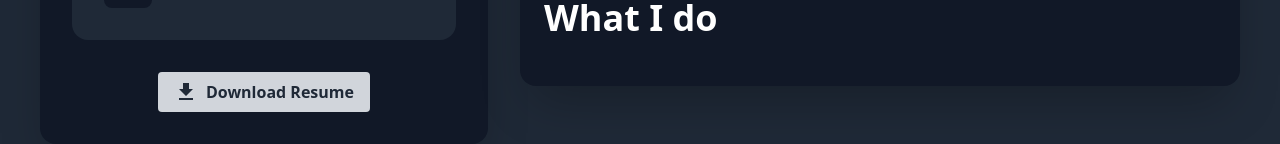
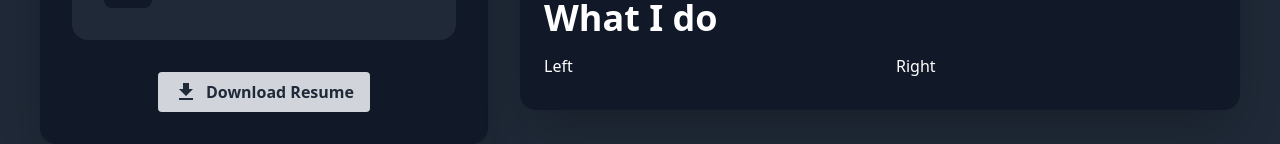
Before and after one commit to Durzo95/jerry-guerrero-portfolio, a Next.js app: page / in a window 1280 px wide. Shown: the part 646-790 px from the top of the page. Built offline with nearby package versions, Linux system fonts and the light colour scheme.

Commit message:
Setup the flex columns

```diff
--- a/components/MainBody.tsx
+++ b/components/MainBody.tsx
@@ -22,10 +22,16 @@ export default function MainBody() {
           <div className="mt-4" /> {/* Line Break */}
           For soft skills, I have experience in managing our applications team
           through clear communication of our goals, processes, and training. We
-          have not only been able to meet our goals but also exceed them every
-          year.
+          have not only been able to meet our goals but exceed them every year.
         </div>
         <MainBodyTitle title="What I do" />
+        {/* A Two column flex */}
+        <div className="flex flex-row gap-8">
+          {/* Left column */}
+          <div className="w-1/2 text-white">Left</div>
+          {/* Right column */}
+          <div className="w-1/2 text-white">Right</div>
+        </div>
       </div>
     </>
   );
```
